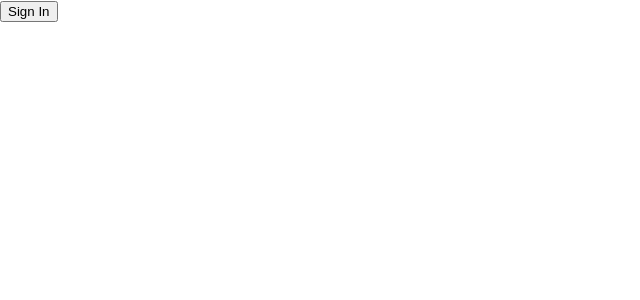
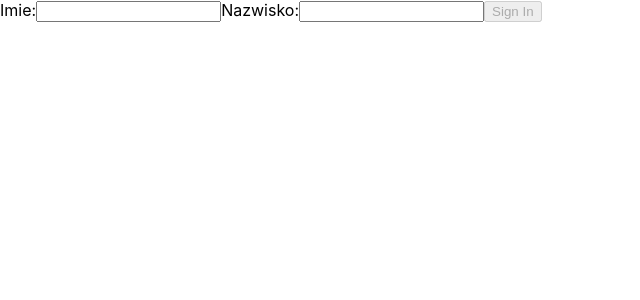
Before and after one commit to djakimiuk/react2223, a React (Create React App) app: page / in a window 1280 px wide. Shown: the top 300 px of the page, without its empty margins (0-640 px from the left). Built offline with nearby package versions, Linux system fonts and the light colour scheme.

Commit message:
ps6-zad7

```diff
--- a/src/components/Header/Header.js
+++ b/src/components/Header/Header.js
@@ -1,17 +1,26 @@
 import React from 'react';
-import { Link } from 'react-router-dom';
 import styles from './Header.module.scss';
+import WithRouterHOC from '../WithRouterHOC/WithRouterHOC';
 
 class Header extends React.Component {
+  handleButtonClick = () => {
+    localStorage.removeItem('loggedUser');
+    this.props.navigate('/');
+  };
+
   render() {
+    const userFromLocalStorage =
+      localStorage.loggedUser && JSON.parse(localStorage.loggedUser);
+
     return (
       <div className={styles.HeaderWrapper}>
-        <Link to="/">
-          <button>Sign Out</button>
-        </Link>
+        <button onClick={this.handleButtonClick}>Sign Out</button>
+        <p>Jesteś zalogowany jako: </p>
+        {userFromLocalStorage?.userFirstName}{' '}
+        {userFromLocalStorage?.userLastName}
       </div>
     );
   }
 }
 
-export default Header;
+export default WithRouterHOC(Header);
--- a/src/components/LoginPage/LoginPage.js
+++ b/src/components/LoginPage/LoginPage.js
@@ -1,9 +1,36 @@
-import { Link } from 'react-router-dom';
+// import { Link } from 'react-router-dom';
+import { useState } from 'react';
+import { useNavigate } from 'react-router-dom';
 
 export const LoginPage = () => {
+  const [firstName, setFirstName] = useState('');
+  const [lastName, setLastName] = useState('');
+
+  const navigate = useNavigate();
+
+  const handleFirstName = (event) => {
+    setFirstName(event.target.value);
+  };
+
+  const handleLastName = (event) => {
+    setLastName(event.target.value);
+  };
+
+  const handleButtonClick = () => {
+    const userData = { userFirstName: firstName, userLastName: lastName };
+    localStorage.setItem('loggedUser', JSON.stringify(userData));
+    navigate('/dashboard');
+  };
+
   return (
-    <Link to="/dashboard">
-      <button>Sign In</button>
-    </Link>
+    <>
+      <label>Imie:</label>
+      <input onChange={handleFirstName}></input>
+      <label>Nazwisko:</label>
+      <input onChange={handleLastName}></input>
+      <button disabled={!firstName || !lastName} onClick={handleButtonClick}>
+        Sign In
+      </button>
+    </>
   );
 };
--- /dev/null
+++ b/src/components/WithRouterHOC/WithRouterHOC.js
@@ -0,0 +1,12 @@
+import { useNavigate } from 'react-router-dom';
+
+function WithRouterHOC(Component) {
+  function ComponentWithRouterProp(props) {
+    let navigate = useNavigate();
+    return <Component {...props} navigate={navigate} />;
+  }
+
+  return ComponentWithRouterProp;
+}
+
+export default WithRouterHOC;
```
Also changed, not shown: package.json (line endings or trailing spaces).
